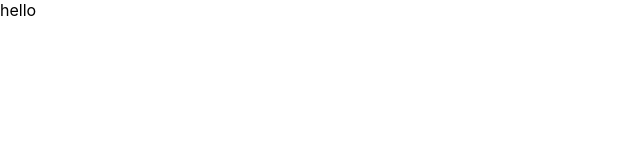
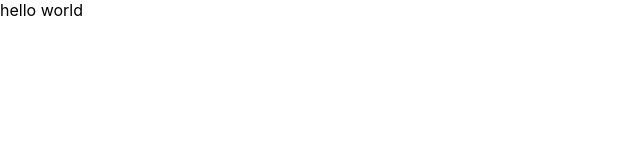
Before and after one commit to anj259/zomatoapp, a React (Create React App) app: page / in a window 1280 px wide. Shown: the top 160 px of the page, without its empty margins (0-640 px from the left). Built offline with nearby package versions, Linux system fonts and the light colour scheme.

Commit message:
adding files

```diff
--- a/src/App.js
+++ b/src/App.js
@@ -2,7 +2,7 @@ import React from "react";
 
 const App=()=>
 {
-  return <div>hello</div>
+  return <div>hello world</div>
 }
 
 export default App;
```
